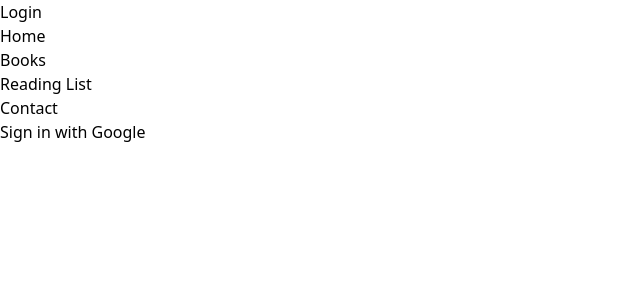
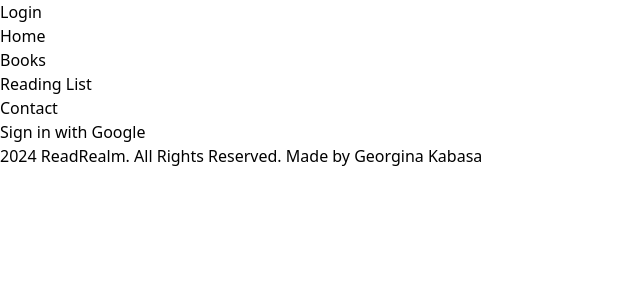
Before and after one commit to Ginanyangi/ReadRealm, a React (Vite) app: page /login in a window 1280 px wide. Shown: the top 300 px of the page, without its empty margins (0-640 px from the left). Built offline with nearby package versions, Linux system fonts and the light colour scheme; no server answers.

Commit message:
push changes

```diff
--- a/src/App.jsx
+++ b/src/App.jsx
@@ -24,7 +24,7 @@ const App = () => {
 
       </Routes>
       </div>
-      {/* <Footer /> */}
+      <Footer />
     </Router>
   );
 };
--- a/src/components/BookList.jsx
+++ b/src/components/BookList.jsx
@@ -17,7 +17,7 @@ const BookList = () => {
             try {
                 const response = await axios.get ('https://www.googleapis.com/books/v1/volumes', {
                   params: {
-                    q:'subject:fiction',
+                    q:'subject:history',
                     orderBy:'newest',
                     maxResults:30
                   }
--- a/src/components/Footer.jsx
+++ b/src/components/Footer.jsx
@@ -2,8 +2,10 @@ import React from 'react';
 
 const Footer = () => {
     return (
-    <div>
-        <p>2024 ReadRealm. All Rights Reserved.</p>
+    <div classname='justify-center text-center'>
+        <p>2024 ReadRealm. All Rights Reserved.
+            Made by Georgina Kabasa
+        </p>
     </div>
     )
 }
--- a/src/components/Home.jsx
+++ b/src/components/Home.jsx
@@ -39,7 +39,7 @@ const handleSearch = async () => {
 
 
 return (
-    <div className="min-h-screen bg-white flex flex-col items-center  text-black  bg-[url('src/assets/login.avif')] bg-cover bg-center">
+    <div className="min-h-screen bg-white flex flex-col items-center  text-black  bg-[url('static/images/login.avif')] bg-cover bg-center">
         <h1 className="text-6xl font-bold mb-4">Book Search</h1><br />
         <div className="flex flex-col md:flex-row gap-4 items-center justify-center">
         <input
```
